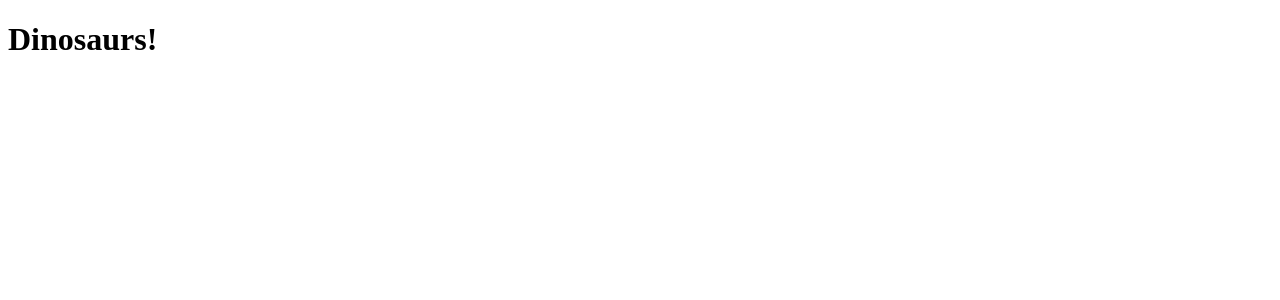
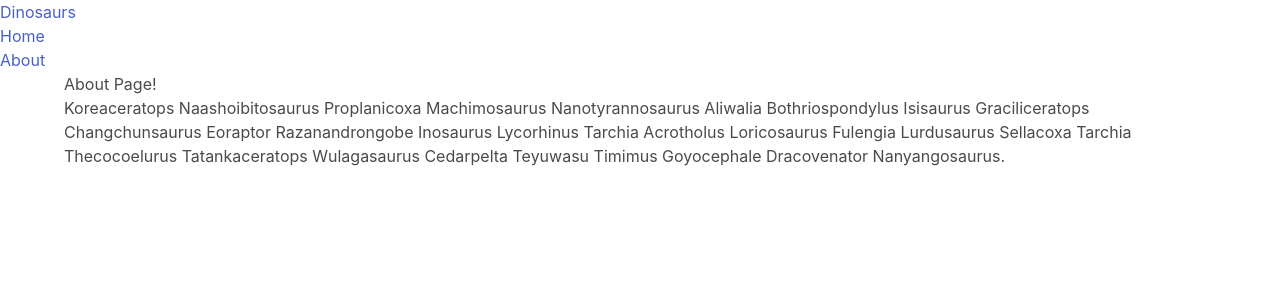
Before and after one commit to KaelinAlexander/dinosaur_redux, a React (Create React App) app in the folder dinosaur-client/: page /about in a window 1280 px wide. Shown: the top 300 px of the page. Built offline with nearby package versions, Linux system fonts and the light colour scheme.

Commit message:
adds static about page to test navbar

```diff
--- a/dinosaur-client/public/index.html
+++ b/dinosaur-client/public/index.html
@@ -25,6 +25,7 @@
       Learn how to configure a non-root public URL by running `npm run build`.
     -->
     <title>React App</title>
+    <link rel="stylesheet" href="https://cdn.jsdelivr.net/npm/bulma@0.9.1/css/bulma.min.css">
   </head>
   <body>
     <noscript>You need to enable JavaScript to run this app.</noscript>
--- a/dinosaur-client/src/App.js
+++ b/dinosaur-client/src/App.js
@@ -1,13 +1,19 @@
 import React, { Component } from 'react';
 import { Route, BrowserRouter, Switch } from 'react-router-dom'
+import Navbar from './components/Navbar'
 import Home from './components/Home'
+import About from './components/About'
 
 class App extends Component {
 render() {
     return (
       <BrowserRouter>
         <div className="App">
-          <h1>Dinosaurs!</h1>
+        <Navbar />
+          <Switch>
+            <Route exact path="/" component={Home} />
+            <Route path="/about" component={About} />
+          </Switch>
         </div>
       </BrowserRouter>
     );
--- /dev/null
+++ b/dinosaur-client/src/components/About.js
@@ -0,0 +1,12 @@
+import React from 'react';
+
+const About = () => {
+    return (
+        <div className="container">
+            <h4 className="center">About Page!</h4>
+            <p>Koreaceratops Naashoibitosaurus Proplanicoxa Machimosaurus Nanotyrannosaurus Aliwalia Bothriospondylus Isisaurus Graciliceratops Changchunsaurus Eoraptor Razanandrongobe Inosaurus Lycorhinus Tarchia Acrotholus Loricosaurus Fulengia Lurdusaurus Sellacoxa Tarchia Thecocoelurus Tatankaceratops Wulagasaurus Cedarpelta Teyuwasu Timimus Goyocephale Dracovenator Nanyangosaurus.</p>
+        </div>
+    )
+}
+
+export default About
--- a/dinosaur-client/src/components/Navbar.js
+++ b/dinosaur-client/src/components/Navbar.js
@@ -6,8 +6,11 @@ const Navbar = (props) => {
         <nav>
             <a>Dinosaurs</a>
             <ul>
-                <li></li>
+                <li><Link to="/">Home</Link></li>
+                <li><Link to="/about">About</Link></li>
             </ul>
         </nav>
     )
 }
+
+export default withRouter(Navbar)
```
Also changed, not shown: dinosaur-client/src/actions/dinosaurActions.js (added), dinosaur-client/src/components/Dinosaur.js (added).
